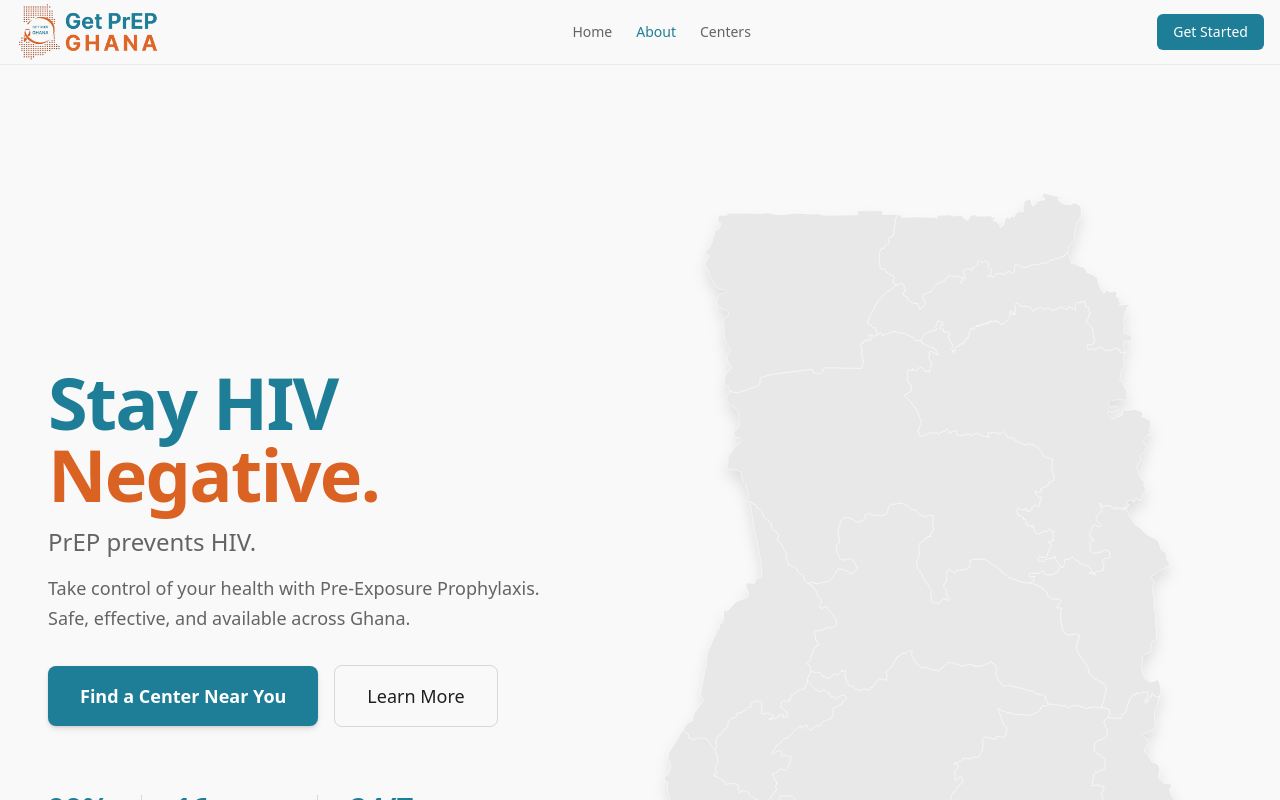
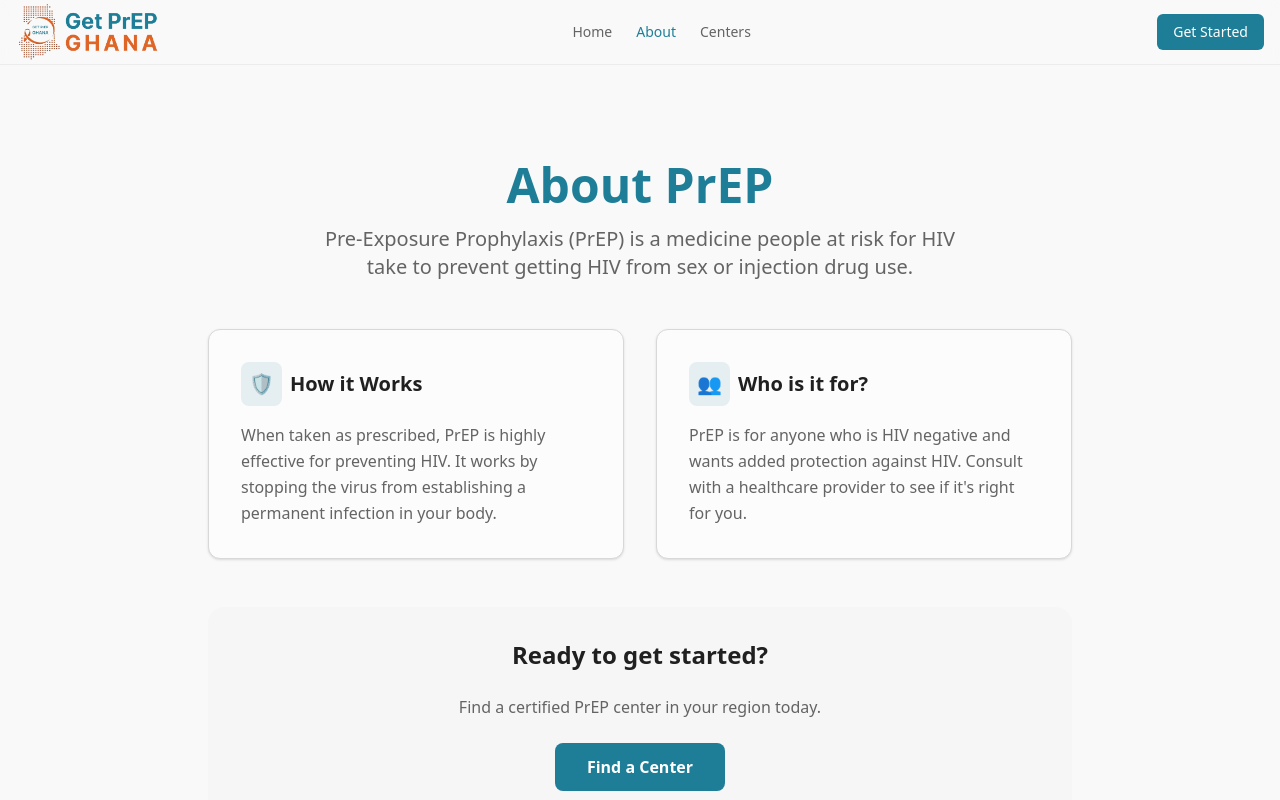
Before and after one commit to fodela/getprepghana, a React (Vite) app: page / in a window 1280 px wide. Both pictures are taken after a click on the button "About". Shown: the top 800 px of the page. Built offline with nearby package versions, Linux system fonts and the light colour scheme.

Commit message:
feat: map, about and centers added

```diff
--- a/src/App.tsx
+++ b/src/App.tsx
@@ -34,10 +34,10 @@ export function App() {
 
       {/* Main Content */}
       <main className="">
-        {/* Hero Section */}
+        {activeTab === 'home' && (
           <section className="max-w-screen-2xl mx-auto px-4 lg:px-8 xl:px-12 py-12 md:py-24 lg:py-32">
             <div className="grid grid-cols-1 lg:grid-cols-2 gap-12 items-center">
-            {/* Left Column: Map */}
+              {/* Left Column: Content */}
               <div className="space-y-8 text-center lg:text-left ">
                 <div className="space-y-4">
                   <h1 className="text-4xl md:text-6xl lg:text-7xl font-extrabold tracking-tight text-primary">
@@ -53,10 +53,10 @@ export function App() {
                 </div>
 
                 <div className="flex flex-col sm:flex-row items-center justify-center lg:justify-start gap-4">
-                <button className="w-full sm:w-auto bg-primary text-primary-foreground hover:bg-primary/90 px-8 py-4 rounded-lg text-lg font-semibold transition-all shadow-lg hover:shadow-xl hover:-translate-y-0.5">
+                  <button onClick={() => setActiveTab('centers')} className="w-full sm:w-auto bg-primary text-primary-foreground hover:bg-primary/90 px-8 py-4 rounded-lg text-lg font-semibold transition-all shadow-lg hover:shadow-xl hover:-translate-y-0.5">
                     Find a Center Near You
                   </button>
-                <button className="w-full sm:w-auto border border-input bg-background hover:bg-accent hover:text-accent-foreground px-8 py-4 rounded-lg text-lg font-medium transition-colors">
+                  <button onClick={() => setActiveTab('about')} className="w-full sm:w-auto border border-input bg-background hover:bg-accent hover:text-accent-foreground px-8 py-4 rounded-lg text-lg font-medium transition-colors">
                     Learn More
                   </button>
                 </div>
@@ -79,10 +79,7 @@ export function App() {
                 </div>
               </div>
 
-
-
-            {/* Right Column: Content */}
-
+              {/* Right Column: Map */}
               <div className="flex items-center justify-center">
                 <div className=" rounded-full blur-3xl -z-10" />
                 <InteractiveMap
@@ -92,6 +89,63 @@ export function App() {
               </div>
             </div>
           </section>
+        )}
+
+        {activeTab === 'about' && (
+          <section className="max-w-4xl mx-auto px-4 py-12 md:py-24 space-y-12 animate-in fade-in duration-500">
+            <div className="text-center space-y-4">
+              <h2 className="text-3xl md:text-5xl font-bold text-primary">About PrEP</h2>
+              <p className="text-xl text-muted-foreground max-w-2xl mx-auto">
+                Pre-Exposure Prophylaxis (PrEP) is a medicine people at risk for HIV take to prevent getting HIV from sex or injection drug use.
+              </p>
+            </div>
+
+            <div className="grid md:grid-cols-2 gap-8">
+              <div className="bg-card p-8 rounded-xl border border-border shadow-sm">
+                <h3 className="text-xl font-bold mb-4 flex items-center gap-2">
+                  <span className="bg-primary/10 p-2 rounded-lg text-primary">🛡️</span>
+                  How it Works
+                </h3>
+                <p className="text-muted-foreground leading-relaxed">
+                  When taken as prescribed, PrEP is highly effective for preventing HIV. It works by stopping the virus from establishing a permanent infection in your body.
+                </p>
+              </div>
+              <div className="bg-card p-8 rounded-xl border border-border shadow-sm">
+                <h3 className="text-xl font-bold mb-4 flex items-center gap-2">
+                  <span className="bg-primary/10 p-2 rounded-lg text-primary">👥</span>
+                  Who is it for?
+                </h3>
+                <p className="text-muted-foreground leading-relaxed">
+                  PrEP is for anyone who is HIV negative and wants added protection against HIV. Consult with a healthcare provider to see if it's right for you.
+                </p>
+              </div>
+            </div>
+
+            <div className="bg-muted/30 p-8 rounded-2xl text-center space-y-6">
+              <h3 className="text-2xl font-bold">Ready to get started?</h3>
+              <p className="text-muted-foreground">Find a certified PrEP center in your region today.</p>
+              <button onClick={() => setActiveTab('centers')} className="bg-primary text-primary-foreground hover:bg-primary/90 px-8 py-3 rounded-lg font-semibold transition-colors">
+                Find a Center
+              </button>
+            </div>
+          </section>
+        )}
+
+        {activeTab === 'centers' && (
+          <section className="max-w-screen-2xl mx-auto px-4 py-12 animate-in fade-in duration-500">
+            <div className="text-center mb-12">
+              <h2 className="text-3xl md:text-5xl font-bold text-primary mb-4">Find a Center</h2>
+              <p className="text-xl text-muted-foreground">Select your region on the map to view available facilities.</p>
+            </div>
+
+            <div className="flex justify-center">
+              <InteractiveMap
+                activeRegion={selectedRegion?.id}
+                onRegionClick={handleRegionClick}
+              />
+            </div>
+          </section>
+        )}
       </main>
 
       {/* Footer */}
--- a/src/components/InteractiveMap.tsx
+++ b/src/components/InteractiveMap.tsx
@@ -8,6 +8,7 @@ interface InteractiveMapProps {
 
 export function InteractiveMap({ activeRegion, onRegionClick }: InteractiveMapProps) {
     const [svgContent, setSvgContent] = useState<string | null>(null);
+    const [hoveredRegion, setHoveredRegion] = useState<{ name: string, x: number, y: number } | null>(null);
 
     useEffect(() => {
         const fetchMap = async () => {
@@ -80,8 +81,9 @@ export function InteractiveMap({ activeRegion, onRegionClick }: InteractiveMapPr
     if (!finalSvg) return <div className="w-full h-64 flex items-center justify-center text-muted-foreground">Loading map...</div>;
 
     return (
+        <>
             <div
-            className=" h-auto w-auto filter drop-shadow-xl"
+                className=" h-auto w-auto filter drop-shadow-xl relative"
                 dangerouslySetInnerHTML={{ __html: finalSvg }}
                 onClick={(e) => {
                     // Event delegation for clicks
@@ -99,6 +101,28 @@ export function InteractiveMap({ activeRegion, onRegionClick }: InteractiveMapPr
                         }
                     }
                 }}
+                onMouseMove={(e) => {
+                    const target = e.target as HTMLElement;
+                    const path = target.closest('path');
+                    if (path) {
+                        const name = path.getAttribute('name');
+                        if (name) {
+                            setHoveredRegion({ name, x: e.clientX, y: e.clientY });
+                            return;
+                        }
+                    }
+                    setHoveredRegion(null);
+                }}
+                onMouseLeave={() => setHoveredRegion(null)}
             />
+            {hoveredRegion && (
+                <div
+                    style={{ top: hoveredRegion.y - 40, left: hoveredRegion.x }}
+                    className="fixed z-50 bg-popover text-popover-foreground px-3 py-1.5 rounded-md shadow-md text-sm font-bold pointer-events-none transform -translate-x-1/2 border border-border animate-in fade-in duration-200"
+                >
+                    {hoveredRegion.name}
+                </div>
+            )}
+        </>
     );
 }
--- a/src/components/RegionModal.tsx
+++ b/src/components/RegionModal.tsx
@@ -70,12 +70,12 @@ export function RegionModal({ isOpen, onClose, regionId, regionName, pathData }:
 
     return (
         <div className="fixed inset-0 z-50 flex items-center justify-center bg-black/50 backdrop-blur-sm p-4" onClick={onClose}>
-            <div className="bg-background rounded-xl shadow-2xl w-full max-w-4xl max-h-[90vh] overflow-hidden flex flex-col md:flex-row" onClick={e => e.stopPropagation()}>
+            <div className="bg-background rounded-xl shadow-2xl w-full max-w-4xl h-[85vh] md:h-auto md:max-h-[90vh] overflow-hidden flex flex-col md:flex-row" onClick={e => e.stopPropagation()}>
 
                 {/* Left: Region Map */}
-                <div className="w-full md:w-1/2 bg-muted/10 p-8 flex items-center justify-center relative min-h-[300px]">
-                    <h2 className="absolute top-4 left-4 text-2xl font-bold text-primary">{regionName}</h2>
-                    <svg className="w-full h-full max-h-[400px] drop-shadow-lg" viewBox="0 0 625 910">
+                <div className="w-full md:w-1/2 bg-muted/10 p-4 md:p-8 flex items-center justify-center relative min-h-[250px] md:min-h-[400px] shrink-0">
+                    <h2 className="absolute top-4 left-4 text-xl md:text-2xl font-bold text-primary">{regionName}</h2>
+                    <svg className="w-full h-full max-h-[300px] md:max-h-[400px] drop-shadow-lg" viewBox="0 0 625 910">
                         <path d={pathData} className="fill-primary/20 stroke-primary stroke-2" />
 
                         {/* Render Facility Pins */}
@@ -99,6 +99,15 @@ export function RegionModal({ isOpen, onClose, regionId, regionName, pathData }:
                                                 facility.drug_status === 'low' ? 'fill-yellow-500' : 'fill-primary'
                                             } ${isSelected ? 'stroke-4 shadow-lg' : ''}`}
                                     />
+                                    <text
+                                        x={x}
+                                        y={y - 12}
+                                        textAnchor="middle"
+                                        className="fill-foreground text-xs font-bold select-none pointer-events-none drop-shadow-md bg-background"
+                                        style={{ textShadow: '0px 0px 3px rgba(255, 255, 255, 0.8)' }}
+                                    >
+                                        {facility.address}
+                                    </text>
                                     <title>{facility.name}</title>
                                 </g>
                             );
@@ -107,12 +116,12 @@ export function RegionModal({ isOpen, onClose, regionId, regionName, pathData }:
                 </div>
 
                 {/* Right: Content Area */}
-                <div className="w-full md:w-1/2 p-6 overflow-y-auto bg-card">
-                    <div className="flex items-center justify-between mb-6">
+                <div className="w-full md:w-1/2 p-6 overflow-y-auto bg-card flex-1">
+                    <div className="flex items-center justify-between mb-6 sticky top-0 bg-card z-10 pb-2 border-b border-border/50">
                         <h3 className="text-xl font-semibold">
                             {selectedFacility ? "Facility Details" : "Facilities"}
                         </h3>
-                        <button onClick={onClose} className="text-muted-foreground hover:text-foreground">
+                        <button onClick={onClose} className="text-muted-foreground hover:text-foreground p-1 hover:bg-accent rounded-full transition-colors">
                             <svg xmlns="http://www.w3.org/2000/svg" width="24" height="24" viewBox="0 0 24 24" fill="none" stroke="currentColor" strokeWidth="2" strokeLinecap="round" strokeLinejoin="round"><path d="M18 6 6 18" /><path d="m6 6 12 12" /></svg>
                         </button>
                     </div>
@@ -121,7 +130,7 @@ export function RegionModal({ isOpen, onClose, regionId, regionName, pathData }:
                         <div className="text-center py-12 text-muted-foreground">Loading facilities...</div>
                     ) : selectedFacility ? (
                         // Detailed View
-                        <div className="animate-in slide-in-from-right duration-300">
+                        <div className="animate-in slide-in-from-right duration-300 pb-4">
                             <button
                                 onClick={() => setSelectedFacility(null)}
                                 className="flex items-center text-sm text-muted-foreground hover:text-primary mb-4 transition-colors"
@@ -192,7 +201,7 @@ export function RegionModal({ isOpen, onClose, regionId, regionName, pathData }:
                         <div className="text-center py-12 text-muted-foreground">No facilities found in this region.</div>
                     ) : (
                         // List View
-                        <div className="space-y-4 animate-in fade-in duration-300">
+                        <div className="space-y-4 animate-in fade-in duration-300 pb-4">
                             {facilities.map(facility => (
                                 <div
                                     key={facility.id}
```
Lines whose indentation alone changed are shown as unchanged.
